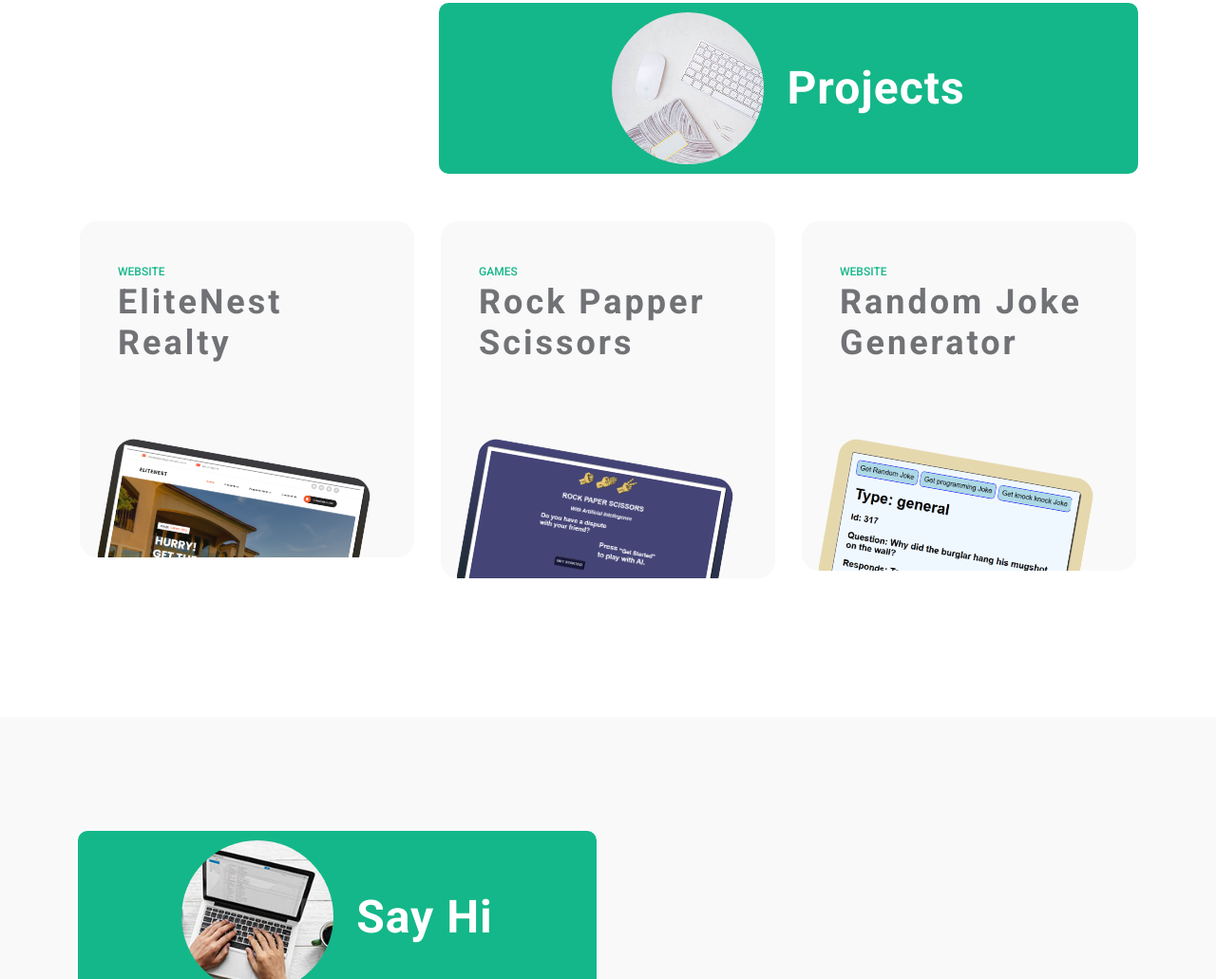
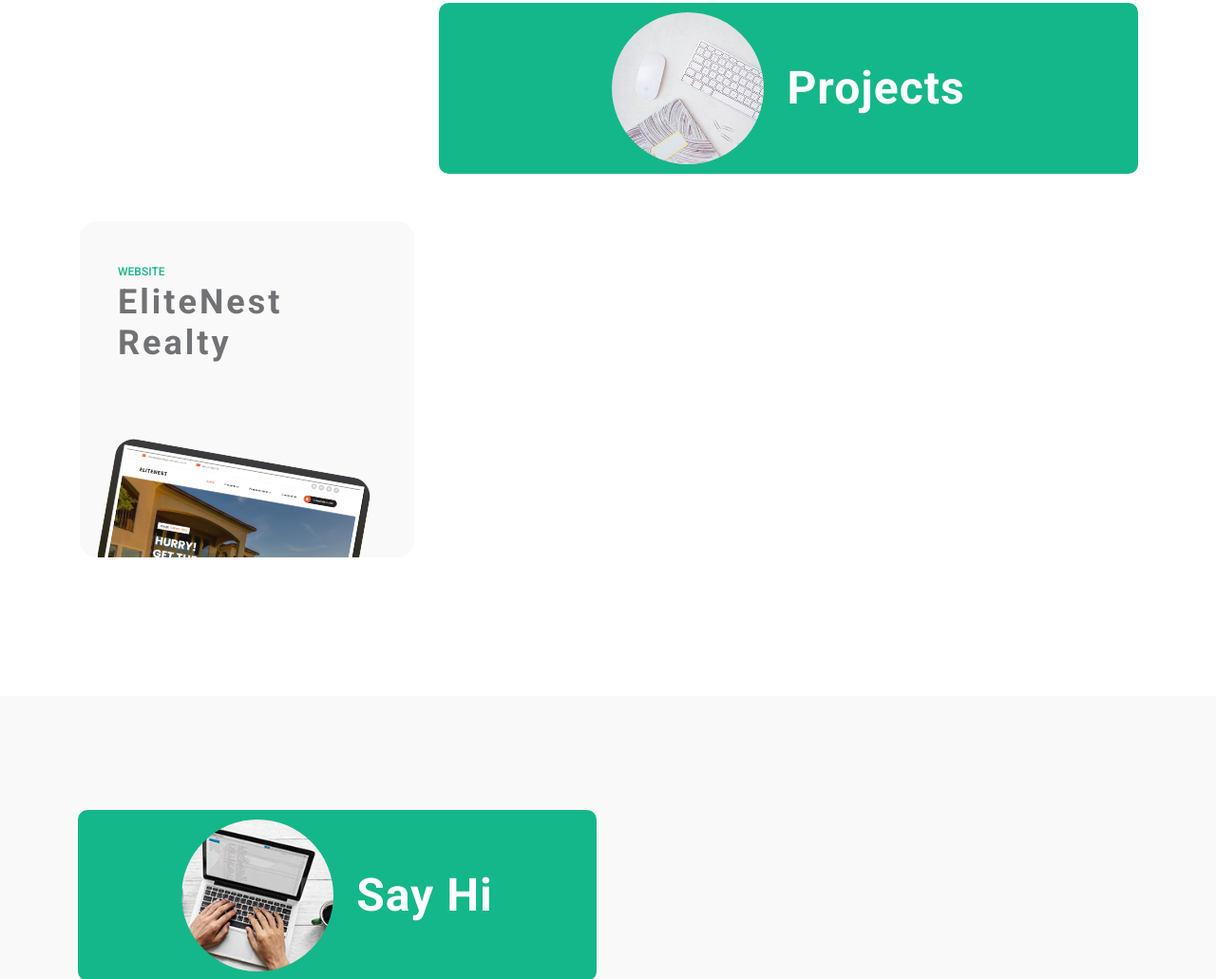
Before and after one commit to Movic001/Movic-portfollio, a plain HTML site: page index.html in a window 1280 px wide. Shown: the part 4766-5797 px from the top of the page at 95% size. Drawn offline with Linux system fonts and the light colour scheme.

Commit message:
Remove project entries from index.html
Removed project entries for 'Rock Paper Scissors' and 'Random Joke Generator' from the HTML.

```diff
--- a/index.html
+++ b/index.html
@@ -426,30 +426,11 @@
                         </div>
 
                         <div class="col-lg-4 col-md-6 col-12">
-                            <div class="projects-thumb">
-                                <div class="projects-info">
-                                    <small class="projects-tag">Games</small>
 
-                                    <h3 class="projects-title"><a href="https://rock-paper-scisors-game-movic.vercel.app/">Rock Papper Scissors</a></h3>
-                                </div>
-
-                                <a href="images/projects/project 2.png" class="popup-image">
-                                    <img src="images/projects/project 2.png" class="projects-image img-fluid" alt="">
-                                </a>
-                            </div>
                         </div>
 
                         <div class="col-lg-4 col-md-6 col-12">
-                            <div class="projects-thumb">
-                                <div class="projects-info">
-                                    <small class="projects-tag">Website</small>
 
-                                    <h3 class="projects-title"><a href="https://random-joke-generator-chi.vercel.app/">Random Joke Generator</a></h3>
-                                </div>
-
-                                <a href="images/projects/project 3.png" class="popup-image">
-                                    <img src="images/projects/project 3.png" class="projects-image img-fluid" alt="random joke generation">
-                                </a>
                             </div>
                         </div>
 
```
